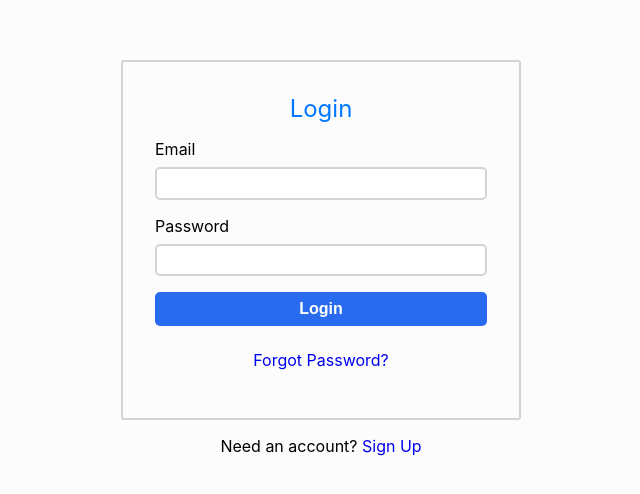
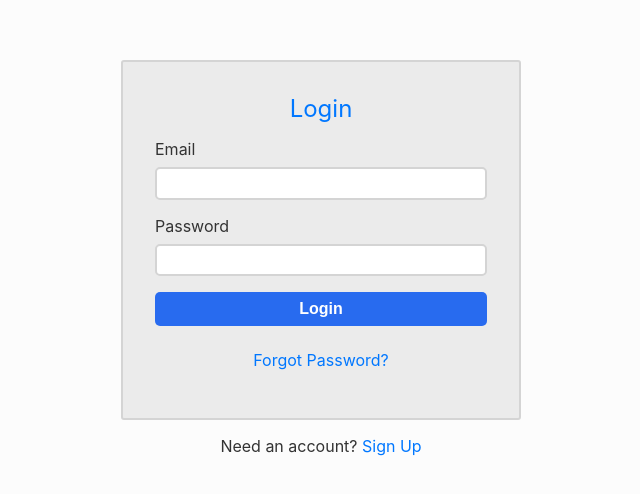
Before and after one commit to burhan221b/crat-auth-dashboard, a React (Create React App) app: page /login in a window 1280 px wide. Shown: the part 134-628 px from the top of the page, without its empty margins (319-959 px from the left). Built offline with nearby package versions, Linux system fonts and the light colour scheme; no server answers.

Commit message:
fixed form color scheme and removed bg-panel

```diff
--- a/src/components/nav/NavSide.tsx
+++ b/src/components/nav/NavSide.tsx
@@ -29,6 +29,7 @@ const NavSide = (props: any) => {
             {/* Close Side Nav */}
             <div className="NavSide-div NavSide-div-close">
                 <button id="NavSideCloseBtn">&#10094;</button>
+                <h1 id="NavSideLogo">LOGO</h1>
             </div>
 
             {/* Links */}
--- /dev/null
+++ b/src/components/ui/index.tsx
@@ -0,0 +1,11 @@
+import { Link } from "react-router-dom";
+import { TopicContainerProps } from "../../types";
+
+export const TopicContainer = ({ link, title }: TopicContainerProps) => {
+    return (<div className="topic-container">
+        <Link to={link}>
+            <h2 className="topic-title">{title}</h2>
+            <h2>&#8594;</h2>
+        </Link>
+    </div>)
+}
--- a/src/pages/Login.tsx
+++ b/src/pages/Login.tsx
@@ -34,11 +34,11 @@ const Login = () => {
                 {error && <ErrorMessage>{error}</ErrorMessage>}
                 <form onSubmit={handleSubmit} className="login-form">
                     <div className="form-group">
-                        <label htmlFor="email">Email</label>
+                        <label htmlFor="email"><p>Email</p></label>
                         <input type="email" name="email" id="email" required ref={emailRef} />
                     </div>
                     <div className="form-group">
-                        <label htmlFor="password">Password</label>
+                        <label htmlFor="password"><p>Password</p></label>
                         <input type="password" name="password" id="password" required ref={passwordRef} />
                     </div>
                     <div className="form-group">
@@ -49,7 +49,7 @@ const Login = () => {
                 </form>
 
             </div>
-            <div className="div-already">Need an account? <Link to="/signup">Sign Up</Link></div>
+            <div className="div-already"><p>Need an account? <Link to="/signup">Sign Up</Link></p></div>
         </div>
     )
 }
--- a/src/pages/Settings.tsx
+++ b/src/pages/Settings.tsx
@@ -4,6 +4,7 @@ import PublicRoute from "../hoc/PublicRoute"
 import Appearance from "./Appearance"
 import ForgotPassword from "./ForgotPassword"
 import UpdateProfile from "./UpdateProfile"
+import { TopicContainer } from "../components/ui"
 
 const Settings = () => {
     let location = useLocation();
@@ -33,38 +34,10 @@ const Settings = () => {
 
             {location.pathname === "/settings" &&
                 <section className="settings-content">
-
-                    <div className="topic-container">
-                        <Link to="profile">
-                            <h2 className="topic-title">Profile</h2>
-                            <h2>&#8594;</h2>
-                        </Link>
-                    </div>
-
-
-                    <div className="topic-container">
-                        <Link to="account">
-                            <h2 className="topic-title">Account</h2>
-                            <h2>&#8594;</h2>
-                        </Link>
-                    </div>
-
-
-                    <div className="topic-container">
-                        <Link to="email-password">
-                            <h2 className="topic-title">Email / Password</h2>
-                            <h2>&#8594;</h2>
-                        </Link>
-                    </div>
-
-
-                    <div className="topic-container">
-                        <Link to="appearance">
-                            <h2 className="topic-title">Appearance</h2>
-                            <h2>&#8594;</h2>
-                        </Link>
-                    </div>
-
+                    <TopicContainer link="profile" title="Profile" />
+                    <TopicContainer link="account" title="Account" />
+                    <TopicContainer link="email-password" title="Email / Password" />
+                    <TopicContainer link="appearance" title="Appearance" />
                 </section>
             }
             <Routes>
--- a/src/pages/SignUp.tsx
+++ b/src/pages/SignUp.tsx
@@ -35,15 +35,15 @@ const SignUp = () => {
                 {error && <ErrorMessage>{error}</ErrorMessage>}
                 <form onSubmit={(e) => handleSubmit(e)} className="signup-form">
                     <div className="form-group">
-                        <label htmlFor="email">Email</label>
+                        <label htmlFor="email"><p>Email</p></label>
                         <input type="email" name="email" id="email" required ref={emailRef} />
                     </div>
                     <div className="form-group">
-                        <label htmlFor="password">Password</label>
+                        <label htmlFor="password"><p>Password</p></label>
                         <input type="password" name="password" id="password" required ref={passwordRef} />
                     </div>
                     <div className="form-group">
-                        <label htmlFor="passwordConfirm">Confirm Password</label>
+                        <label htmlFor="passwordConfirm"><p>Confirm Password</p></label>
                         <input type="password" name="passwordConfirm" id="passwordConfirm" required ref={passwordConfirmRef} />
                     </div>
                     <div className="form-group">
@@ -54,7 +54,7 @@ const SignUp = () => {
                 </form>
 
             </div>
-            <div className="div-already">Already have an account? <Link to="/login">Log in</Link></div>
+            <div className="div-already"><p>Already have an account? <Link to="/login">Log in</Link></p></div>
         </div>
     )
 }
--- a/src/styles/Nav.scss
+++ b/src/styles/Nav.scss
@@ -58,7 +58,8 @@ div.NavSide-div-close {
     display: flex;
     align-content: center;
     height: 70px;
-    #NavSideCloseBtn {
+    #NavSideCloseBtn,
+    #NavSideLogo {
         align-self: center;
         margin-left: 1rem;
     }
--- a/src/styles/Theme.scss
+++ b/src/styles/Theme.scss
@@ -2,7 +2,6 @@
 html {
     // Vanilla CSS Variables
     --bg: #fcfcfc;
-    --bg-panel: #ebebeb;
     --color-headings: #0077ff;
     --color-headings-hover: #3694ff;
     --color-text: #333333;
@@ -13,11 +12,11 @@ html {
 html[data-theme="dark"] {
     // --bg: #2a2a2a;
     --bg: #000;
-    --bg-panel: #1c1c1c;
     --color-headings: #3694ff;
     --color-headings-hover: #0077ff;
     --color-text: #b5b5b5;
-    --bg-container: #2a2a2a;
+    // --bg-container: #2a2a2a;
+    --bg-container: #1c1c1c;
 }
 
 body {
@@ -37,12 +36,6 @@ body {
     p {
         color: var(--color-text);
     }
-}
-
-#NavSide,
-#NavTop {
-    background-color: var(--bg-panel);
-
     a {
         color: var(--color-headings);
     }
@@ -50,18 +43,27 @@ body {
     a:hover {
         color: var(--color-headings-hover);
     }
+}
+
+#NavSide,
+#NavTop {
+    background-color: var(--bg-container);
 
     button {
         color: var(--color-text);
     }
 }
 
+.topic-container {
+    background-color: var(--bg-container);
+}
+
 .topic-container:hover {
-    background-color: var(--bg-panel);
+    background-color: var(--bg-container);
 }
 
 .profile-dropdown-content {
-    background-color: var(--bg-panel);
+    background-color: var(--bg-container);
 }
 
 .content-container {
@@ -69,6 +71,10 @@ body {
     border-radius: 15px;
     padding: 1em;
     margin: 1em 0.5em;
+}
+
+.form-container {
+    background-color: var(--bg-container);
 }
 
 //! Toggle and Transition below
--- a/src/styles/TopicContainer.scss
+++ b/src/styles/TopicContainer.scss
@@ -3,7 +3,8 @@
     border: none;
     border-radius: 3px;
     width: 80%;
-    box-shadow: 0px 0px 3px 1px #333333;
+    // box-shadow: 0px 0px 3px 1px #333333;
+    box-shadow: 0px 2px 5px 1px #333333;
     &:hover {
         // background-color: #333333;
         padding: 1em 2.2em;
--- a/src/types/index.tsx
+++ b/src/types/index.tsx
@@ -1,3 +1,8 @@
 export interface Messages {
     children: string
 }
+
+export interface TopicContainerProps {
+    link: string,
+    title: string,
+}
```
